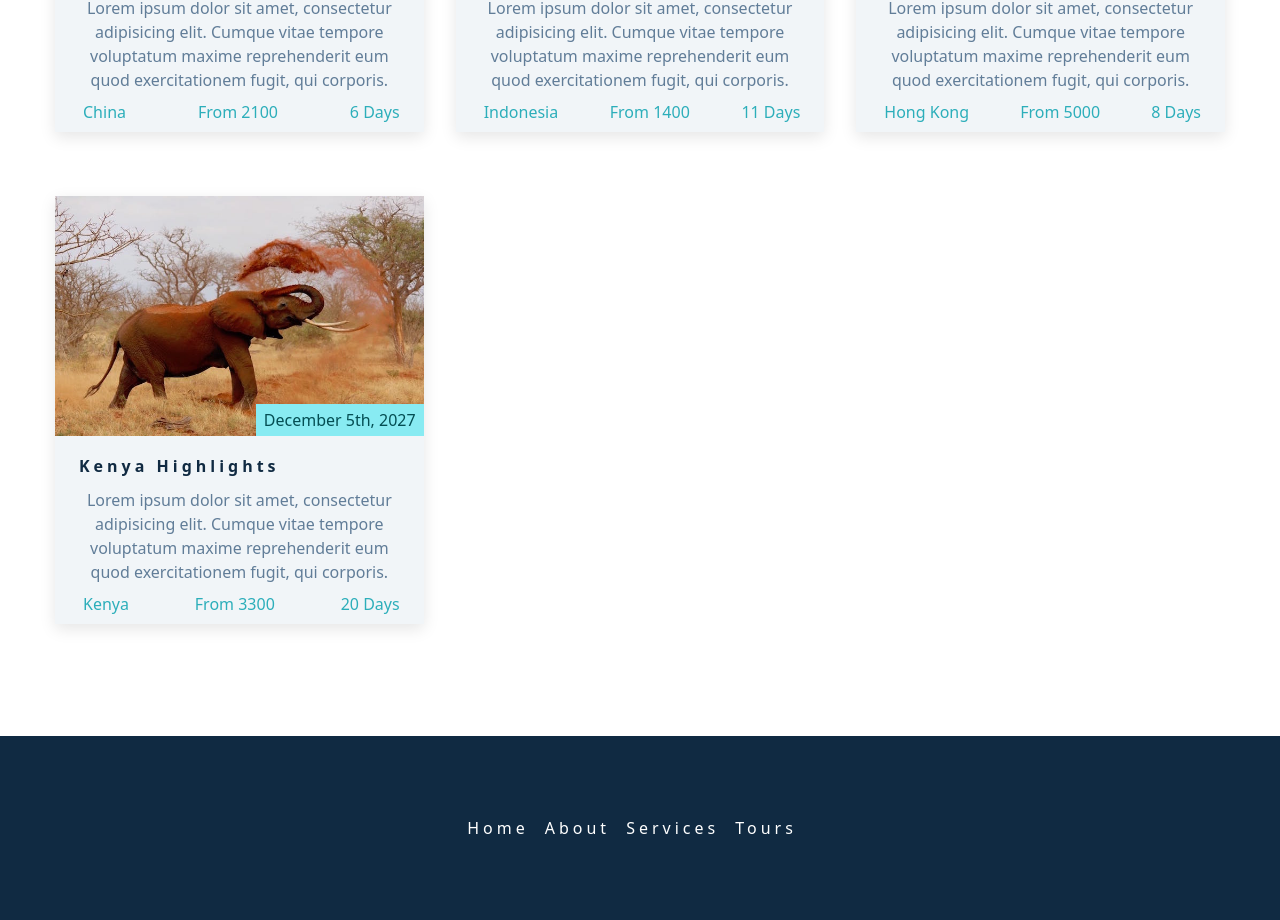
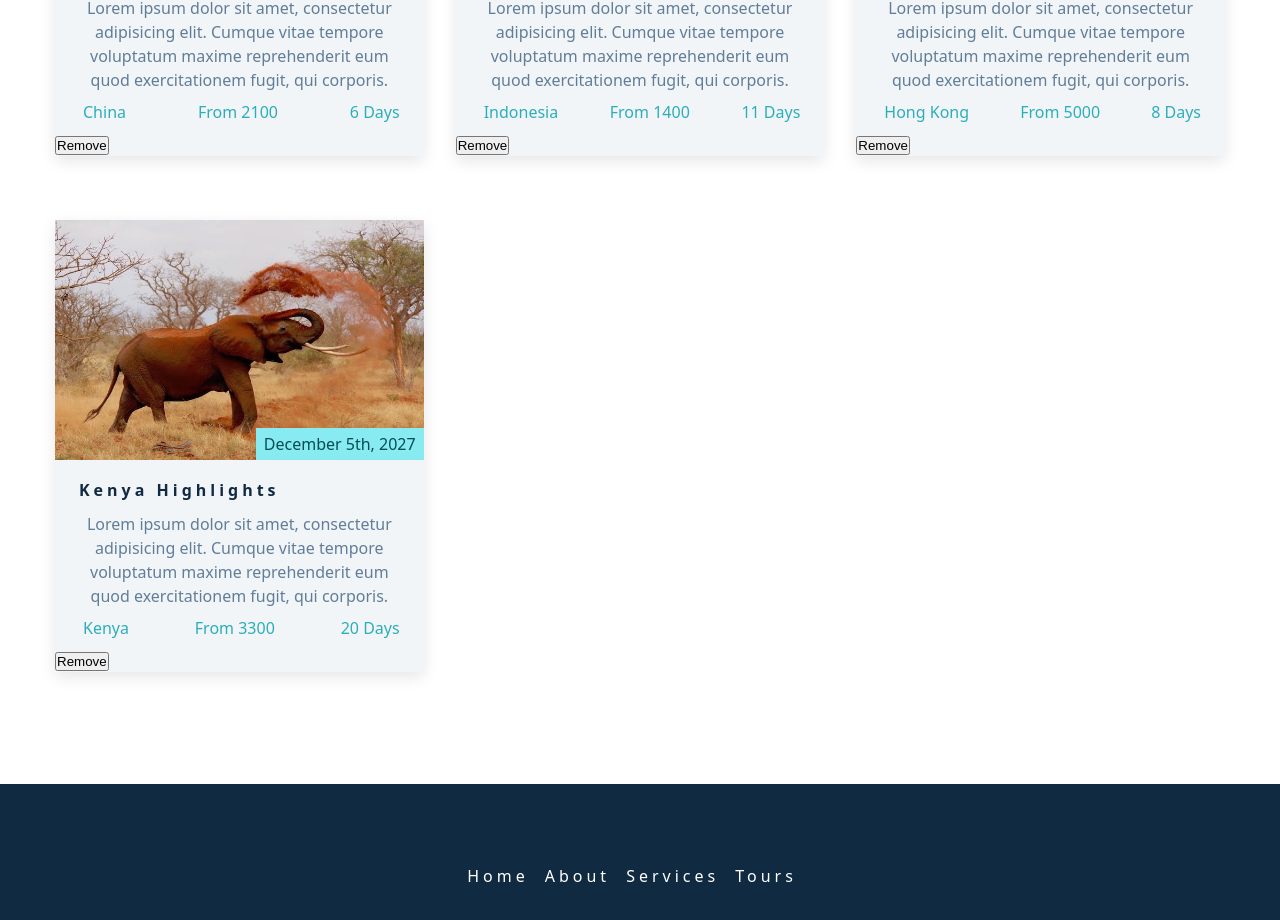
Before and after one commit to long3011/week4-fe-pair-programming, a React app: page /tours in a window 1280 px wide. Shown: the part 1280-2200 px from the top of the page. Built offline with nearby package versions, Linux system fonts and the light colour scheme; the HTML template or start-up script is replaced by a standard one.

Commit message:
completed iteration 3 and 4

```diff
--- a/src/components/Tour.jsx
+++ b/src/components/Tour.jsx
@@ -1,4 +1,4 @@
-function Tour({ image, date, title, info, location, duration, cost }) {
+function Tour({ id,image, date, title, info, location, duration, cost, removeTours }) {
   return (
     <article className="tour-card">
       <div className="tour-img-container">
@@ -21,6 +21,7 @@ function Tour({ image, date, title, info, location, duration, cost }) {
           <p>{duration} days</p>
         </div>
       </div>
+      <button onClick={() => removeTours(id)}>Remove</button>
     </article>
   );
 }
--- a/src/components/Tours.jsx
+++ b/src/components/Tours.jsx
@@ -1,15 +1,23 @@
 import { tours } from "../data";
+import {useState} from "react";
 import Title from "./Title";
 import Tour from "./Tour";
 
 const Tours = () => {
+  const [toursData, setToursData] = useState(tours);
+
+  const removeTours = (id) => {
+    console.log("removeService called with id:", id);
+    setToursData((prev) => prev.filter((s) => s.id !== id));
+  };
+
   return (
     <section className="section" id="tours">
       <Title title="featured" subTitle="tours" />
 
       <div className="section-center featured-center">
-        {tours.map((tour) => {
-          return <Tour key={tour.id} {...tour} />;
+        {toursData.map((tour) => {
+          return <Tour key={tour.id} {...tour} removeTours={removeTours}/>;
         })}
       </div>
     </section>
```
